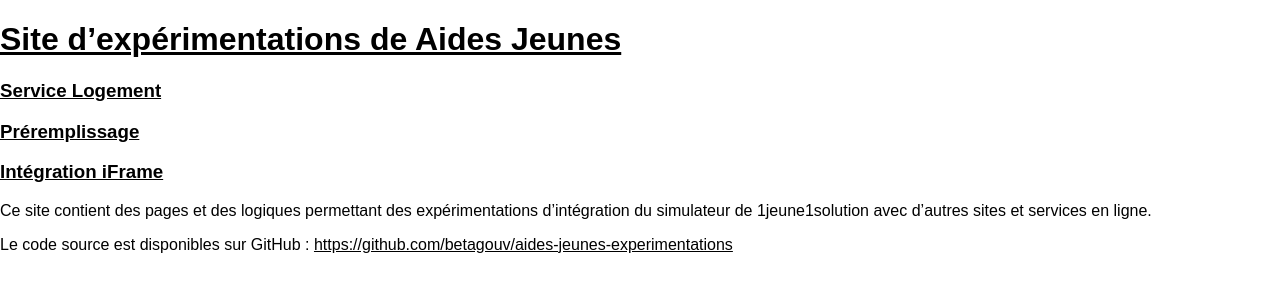
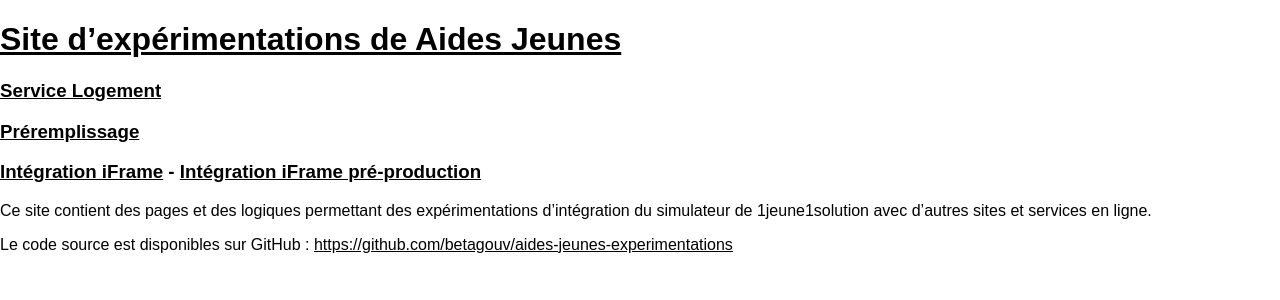
Before and after one commit to betagouv/aides-jeunes-experimentations, a Next.js app: page / in a window 1280 px wide. Shown: the top 300 px of the page. Built offline with nearby package versions, Linux system fonts and the light colour scheme.

Commit message:
update: ajoute une page vers l'iframe de préproduction

```diff
--- a/pages/_document.js
+++ b/pages/_document.js
@@ -11,7 +11,7 @@
           <h1><Link href="/"><a>Site d’expérimentations de Aides Jeunes</a></Link></h1>
           <h3><Link href="/service-logement"><a>Service Logement</a></Link></h3>
           <h3><Link href="/preremplissage"><a>Préremplissage</a></Link></h3>
-          <h3><Link href="/iframe"><a>Intégration iFrame</a></Link></h3>
+          <h3><Link href="/iframe"><a>Intégration iFrame</a></Link> - <Link href="/iframePreprod"><a>Intégration iFrame pré-production</a></Link></h3>
         </header>
         <main>
           <Main />
```
Also changed, not shown: pages/iframePreprod.js (added, +18 -0 lines).
